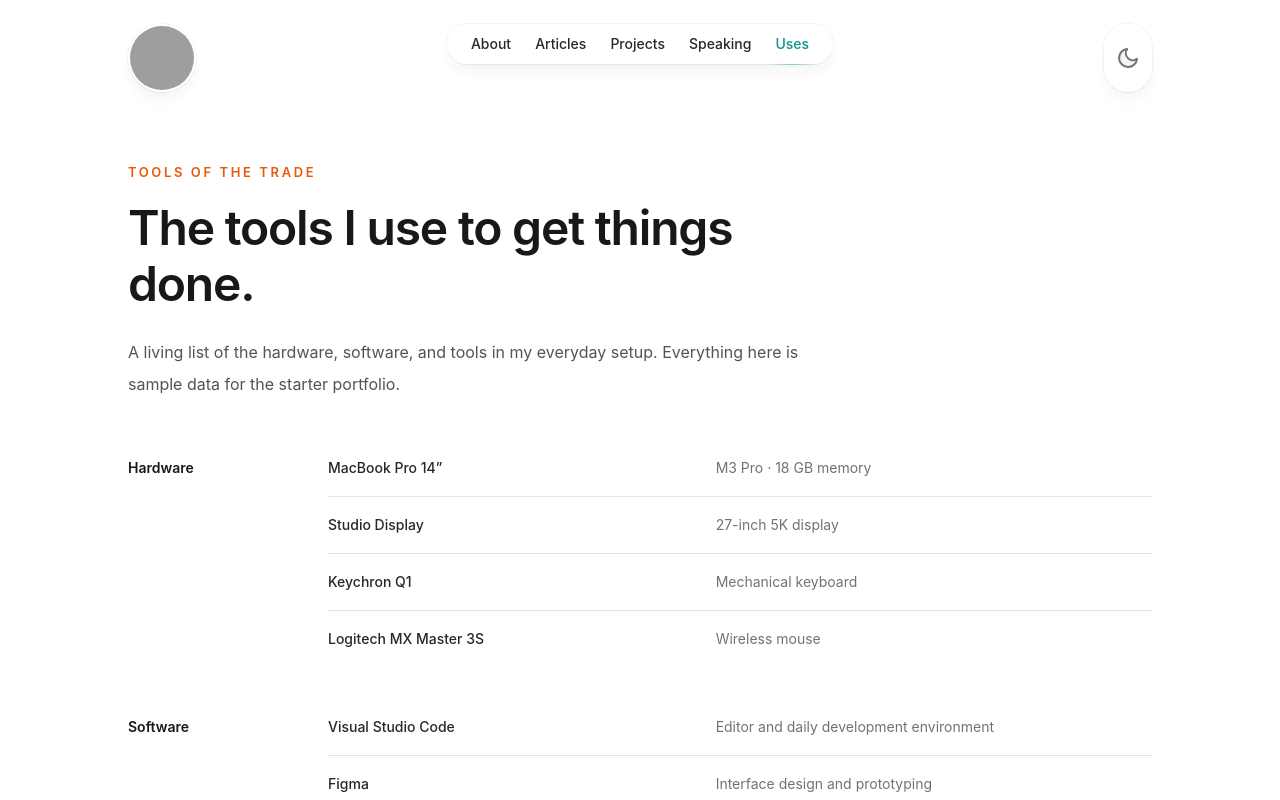
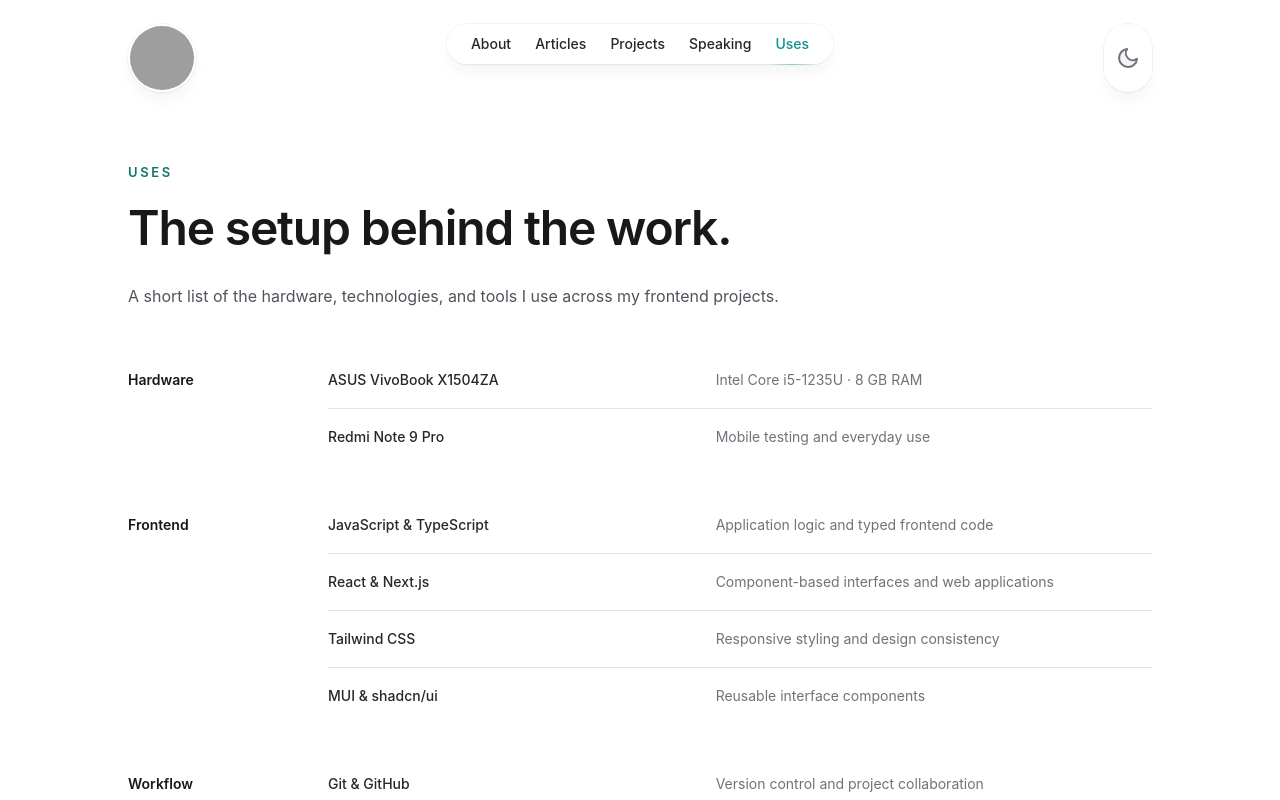
Before and after one commit to Amirsaboor/PersonalWebsite, a Next.js app: page /PersonalWebsite/uses in a window 1280 px wide. Shown: the top 800 px of the page. Built offline with nearby package versions, Linux system fonts and the light colour scheme; grey boxes are pictures that could not be loaded.

Commit message:
Replace fictional setup with Amir's known tools

```diff
--- a/src/app/uses/page.js
+++ b/src/app/uses/page.js
@@ -1,13 +1,50 @@
 import { Container } from '@/components/Container'
 
-export const metadata = { title: 'Uses', description: 'Tools and gear used by Alex Morgan.' }
+export const metadata = {
+  title: 'Uses',
+  description: 'Development setup and tools used by Amir Saboor.',
+}
 
 const groups = [
-  { title: 'Hardware', items: [{ name: 'MacBook Pro 14”', detail: 'M3 Pro · 18 GB memory' }, { name: 'Studio Display', detail: '27-inch 5K display' }, { name: 'Keychron Q1', detail: 'Mechanical keyboard' }, { name: 'Logitech MX Master 3S', detail: 'Wireless mouse' }] },
-  { title: 'Software', items: [{ name: 'Visual Studio Code', detail: 'Editor and daily development environment' }, { name: 'Figma', detail: 'Interface design and prototyping' }, { name: 'Raycast', detail: 'Launcher and productivity shortcuts' }, { name: 'Notion', detail: 'Notes, planning, and documentation' }] },
-  { title: 'Development', items: [{ name: 'Next.js', detail: 'React framework for web applications' }, { name: 'TypeScript', detail: 'Typed application code' }, { name: 'Tailwind CSS', detail: 'Utility-first styling' }, { name: 'GitHub', detail: 'Version control and collaboration' }] },
+  { title: 'Hardware', items: [
+    { name: 'ASUS VivoBook X1504ZA', detail: 'Intel Core i5-1235U · 8 GB RAM' },
+    { name: 'Redmi Note 9 Pro', detail: 'Mobile testing and everyday use' },
+  ]},
+  { title: 'Frontend', items: [
+    { name: 'JavaScript & TypeScript', detail: 'Application logic and typed frontend code' },
+    { name: 'React & Next.js', detail: 'Component-based interfaces and web applications' },
+    { name: 'Tailwind CSS', detail: 'Responsive styling and design consistency' },
+    { name: 'MUI & shadcn/ui', detail: 'Reusable interface components' },
+  ]},
+  { title: 'Workflow', items: [
+    { name: 'Git & GitHub', detail: 'Version control and project collaboration' },
+    { name: 'Figma', detail: 'Working with interface designs and handoff' },
+  ]},
 ]
 
 export default function Uses() {
-  return <Container className="mt-16 sm:mt-24"><header className="max-w-2xl"><p className="text-xs font-semibold uppercase tracking-[0.2em] text-orange-600 dark:text-orange-400">Tools of the trade</p><h1 className="mt-4 text-4xl font-semibold tracking-tight text-zinc-900 dark:text-zinc-100 sm:text-5xl">The tools I use to get things done.</h1><p className="mt-6 text-base leading-8 text-zinc-600 dark:text-zinc-400">A living list of the hardware, software, and tools in my everyday setup. Everything here is sample data for the starter portfolio.</p></header><div className="mt-14 space-y-12">{groups.map((group) => <section key={group.title} className="grid gap-5 sm:grid-cols-[180px_1fr]"><h2 className="text-sm font-semibold text-zinc-900 dark:text-zinc-100">{group.title}</h2><dl className="divide-y divide-zinc-200 dark:divide-zinc-800">{group.items.map((item) => <div key={item.name} className="grid gap-1 py-4 first:pt-0 sm:grid-cols-[1fr_1.2fr] sm:gap-6"><dt className="text-sm font-medium text-zinc-800 dark:text-zinc-200">{item.name}</dt><dd className="text-sm leading-6 text-zinc-500 dark:text-zinc-400">{item.detail}</dd></div>)}</dl></section>)}</div></Container>
+  return (
+    <Container className="mt-16 sm:mt-24">
+      <header className="max-w-2xl">
+        <p className="text-xs font-semibold uppercase tracking-[0.2em] text-teal-700 dark:text-teal-400">Uses</p>
+        <h1 className="mt-4 text-4xl font-semibold tracking-tight text-zinc-900 dark:text-zinc-100 sm:text-5xl">The setup behind the work.</h1>
+        <p className="mt-6 text-base leading-8 text-zinc-600 dark:text-zinc-400">A short list of the hardware, technologies, and tools I use across my frontend projects.</p>
+      </header>
+      <div className="mt-14 space-y-12">
+        {groups.map((group) => (
+          <section key={group.title} className="grid gap-5 sm:grid-cols-[180px_1fr]">
+            <h2 className="text-sm font-semibold text-zinc-900 dark:text-zinc-100">{group.title}</h2>
+            <dl className="divide-y divide-zinc-200 dark:divide-zinc-800">
+              {group.items.map((item) => (
+                <div key={item.name} className="grid gap-1 py-4 first:pt-0 sm:grid-cols-[1fr_1.2fr] sm:gap-6">
+                  <dt className="text-sm font-medium text-zinc-800 dark:text-zinc-200">{item.name}</dt>
+                  <dd className="text-sm leading-6 text-zinc-500 dark:text-zinc-400">{item.detail}</dd>
+                </div>
+              ))}
+            </dl>
+          </section>
+        ))}
+      </div>
+    </Container>
+  )
 }
```
